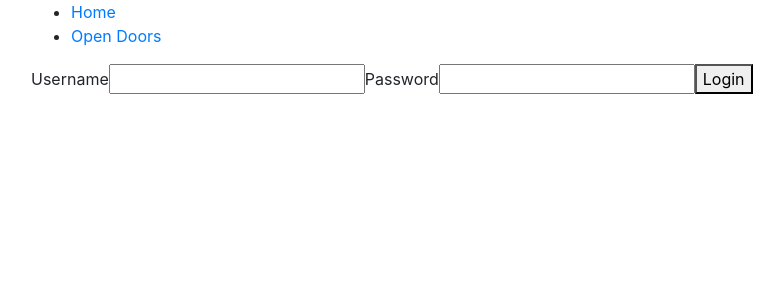
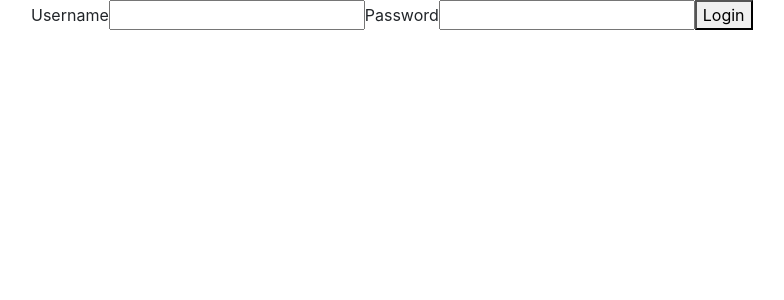
Before and after one commit to anujit/clay-frontend-assignment, a React app: page / in a window 1280 px wide. Shown: the top 300 px of the page, without its empty margins (97-881 px from the left). Built offline with nearby package versions, Linux system fonts and the light colour scheme; what axios-mock-adapter would draw is missing.

Commit message:
Refactoring Navigation

```diff
--- a/src/components/App.js
+++ b/src/components/App.js
@@ -1,13 +1,11 @@
 import React from 'react';
 import {Switch, Route} from 'react-router-dom';
 import {LandingPage, ManageAccessPage, AccessDoorsPage, EventsPage, ResourcesPage} from '../pages';
-import Navigation from './Navigation';
 import '../styles/App.scss';
 
 const App = () => {
     return (
         <div className="main-wrap">
-            <Navigation/>
             <Switch>
                 <Route exact path="/" component={LandingPage} />
                 <Route path="/manage-resources" component={ResourcesPage} />
--- a/src/components/Navigation.js
+++ b/src/components/Navigation.js
@@ -1,14 +1,12 @@
 import React from "react";
 import { Link } from "react-router-dom";
 import IsAuthorised from '../containers/IsAuthorised';
+import Logout from './Logout';
 
 export default function Navigation() {
     return (
         <nav>
             <ul>
-                <li>
-                    <Link to="/">Home</Link>
-                </li>
                 <li>
                     <Link to="/access-doors">Open Doors</Link>
                 </li>
@@ -22,6 +20,7 @@ export default function Navigation() {
                         <Link to="/manage-resources">Manage Resources</Link>
                     </li>
                 </IsAuthorised>
+                    <li><Logout /></li>
             </ul>
         </nav>
     )
--- a/src/pages/AccessDoorsPage.js
+++ b/src/pages/AccessDoorsPage.js
@@ -1,11 +1,13 @@
 import React from 'react';
 import Resources from '../containers/ResourcesContainer';
 import IsAuthorised from '../containers/IsAuthorised';
+import Navigation from '../components/Navigation';
 
 export default class AccessDoorsPage extends React.Component {
     render() {
         return (
             <IsAuthorised action="visit:access-doors">
+                <Navigation />
                 <Resources type="open-doors" />
             </IsAuthorised>
         )
--- a/src/pages/ManageAccessPage.js
+++ b/src/pages/ManageAccessPage.js
@@ -1,11 +1,13 @@
 import React from 'react';
 import Resources from '../containers/ResourcesContainer';
 import IsAuthorised from '../containers/IsAuthorised';
+import Navigation from '../components/Navigation';
 
 export default class ManageAccessPage extends React.Component {
     render() {
         return (
             <IsAuthorised action="visit:manage-access">
+                <Navigation />
                 <Resources type="manage-access" />
             </IsAuthorised>
         )
--- a/src/pages/ResourcesPage.js
+++ b/src/pages/ResourcesPage.js
@@ -1,11 +1,13 @@
 import React from 'react';
 import Resources from '../containers/ResourcesContainer';
 import IsAuthorised from '../containers/IsAuthorised';
+import Navigation from '../components/Navigation';
 
 export default class ManageResourcesPage extends React.Component {
     render() {
         return (
             <IsAuthorised action="visit:manage-resources">
+                <Navigation />
                 <Resources type="manage-resources" />
             </IsAuthorised>
         )
```
